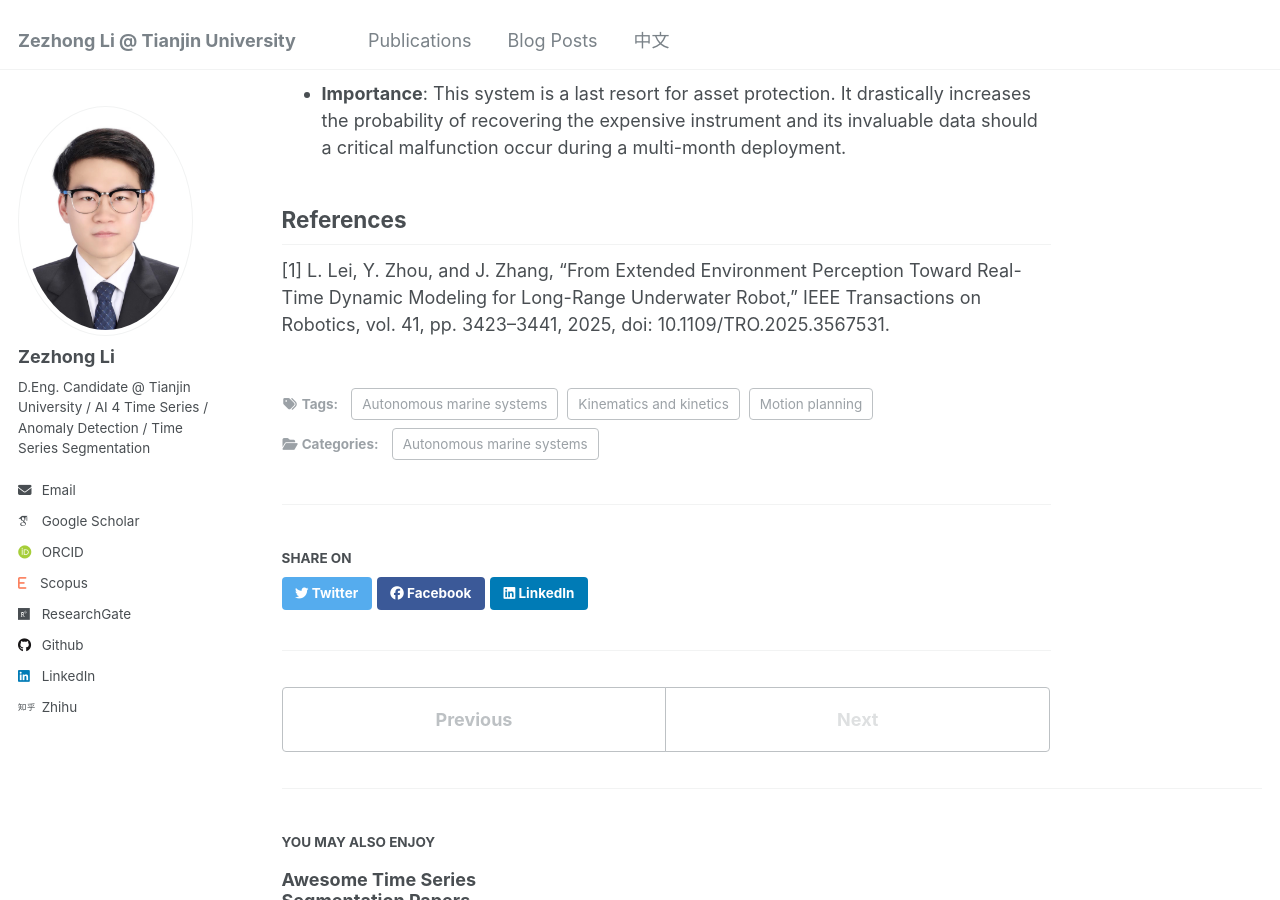
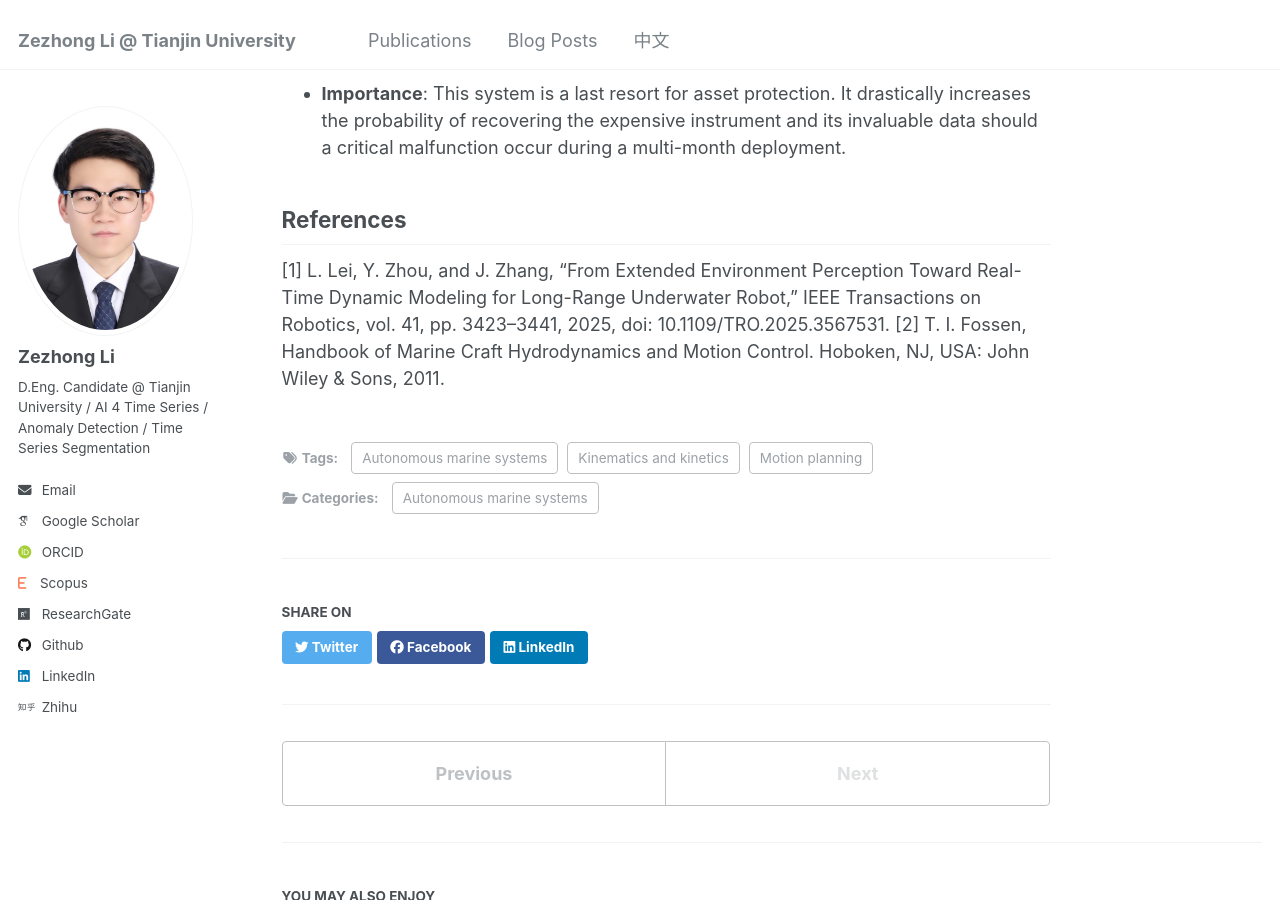
Before and after one commit to lzz19980125/lzz19980125.github.io, a Jekyll site: the page built from _posts/2025-7-20-Introduction to Underwater Glider.md, in a window 1280 px wide and 900 px high, scrolled down 8000 px. Built offline with Jekyll 4.4.1, drawn with Linux system fonts in a browser that asks for light colours; some web fonts are replaced.

Commit message:
Update 2025-7-20-Introduction to Underwater Glider.md

```diff
--- a/_posts/2025-7-20-Introduction to Underwater Glider.md
+++ b/_posts/2025-7-20-Introduction to Underwater Glider.md
@@ -150,3 +150,4 @@ This is a critical **fail-safe mechanism** designed to ensure the vehicle can be
 
 ## References
 [1] L. Lei, Y. Zhou, and J. Zhang, “From Extended Environment Perception Toward Real-Time Dynamic Modeling for Long-Range Underwater Robot,” IEEE Transactions on Robotics, vol. 41, pp. 3423–3441, 2025, doi: 10.1109/TRO.2025.3567531.
+[2] T. I. Fossen, Handbook of Marine Craft Hydrodynamics and Motion Control. Hoboken, NJ, USA: John Wiley & Sons, 2011.
```
